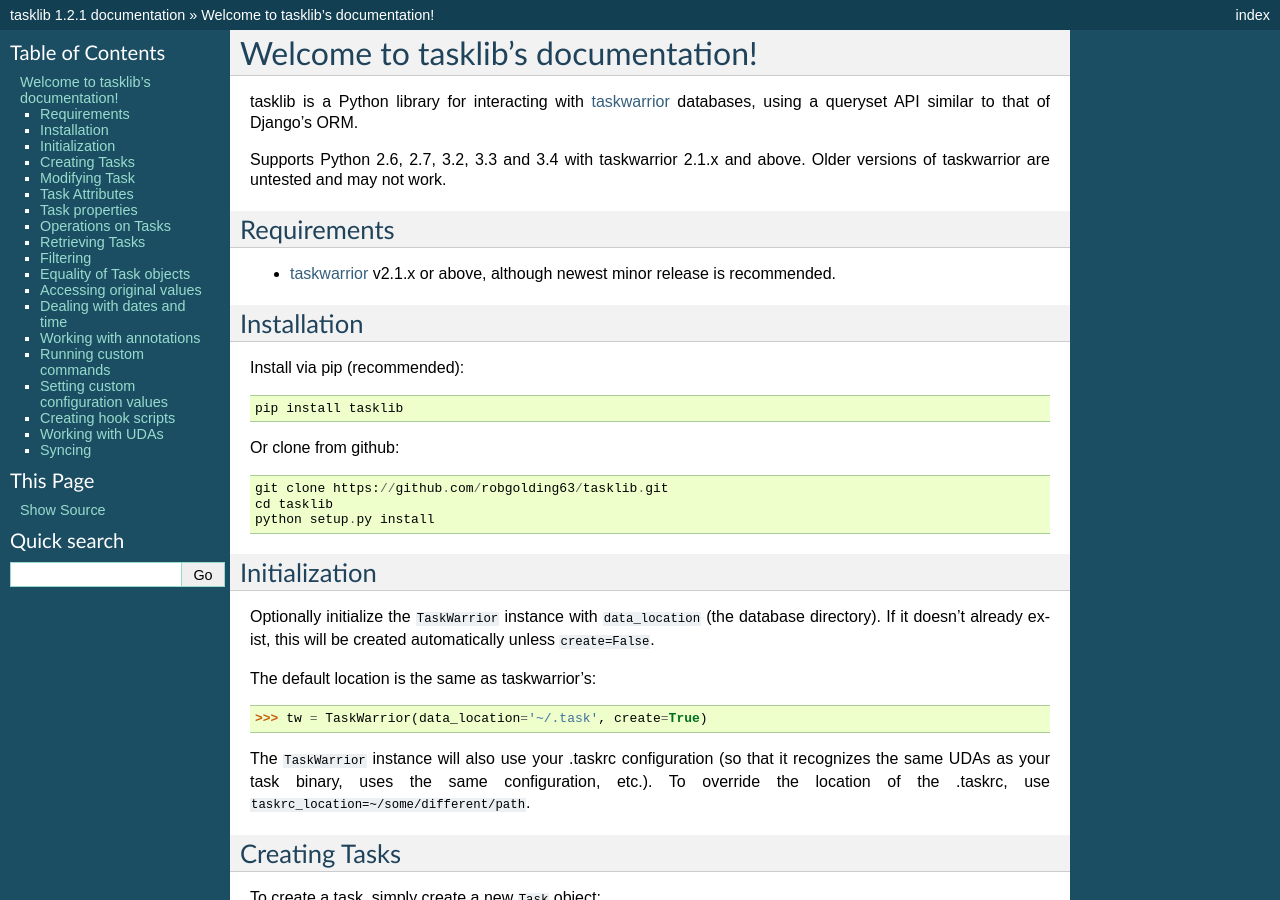
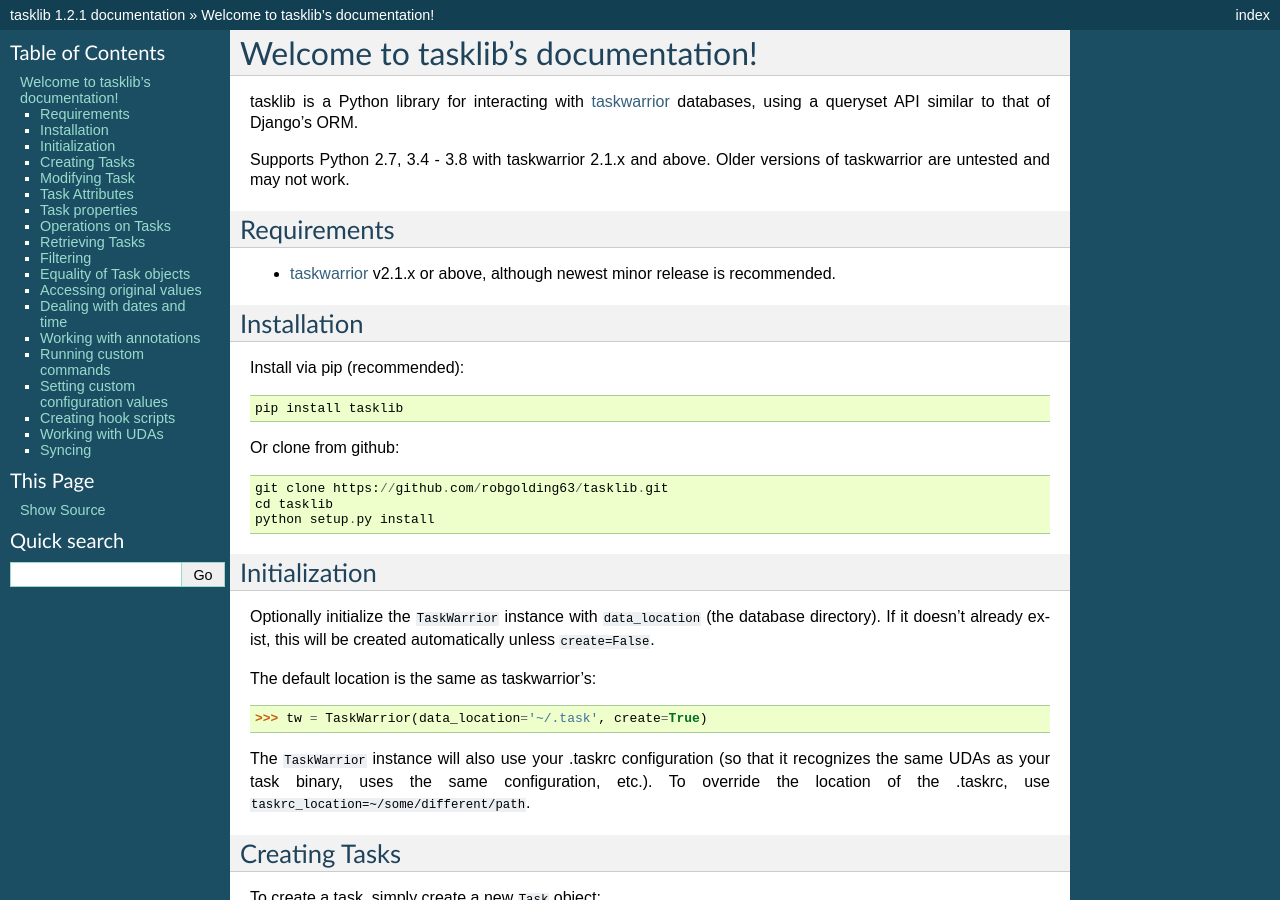
Before and after one commit to GothenburgBitFactory/tasklib, a Sphinx documentation site: the page built from docs/index.rst, in a window 1280 px wide and 900 px high. Built offline with Sphinx 7.4.7, drawn with Linux system fonts in a browser that asks for light colours.

Commit message:
docs: Update supported Python versions

```diff
--- a/README.rst
+++ b/README.rst
@@ -10,7 +10,7 @@
 tasklib is a Python library for interacting with taskwarrior_ databases, using
 a queryset API similar to that of Django's ORM.
 
-Supports Python 2.6, 2.7, 3.2, 3.3 and 3.4 with taskwarrior 2.1.x and above.
+Supports Python 2.7, and 3.4 - 3.8 with taskwarrior 2.1.x and above.
 Older versions of taskwarrior are untested and may not work.
 
 Requirements
--- a/docs/index.rst
+++ b/docs/index.rst
@@ -4,7 +4,7 @@
 tasklib is a Python library for interacting with taskwarrior_ databases, using
 a queryset API similar to that of Django's ORM.
 
-Supports Python 2.6, 2.7, 3.2, 3.3 and 3.4 with taskwarrior 2.1.x and above.
+Supports Python 2.7, 3.4 - 3.8 with taskwarrior 2.1.x and above.
 Older versions of taskwarrior are untested and may not work.
 
 Requirements
```
